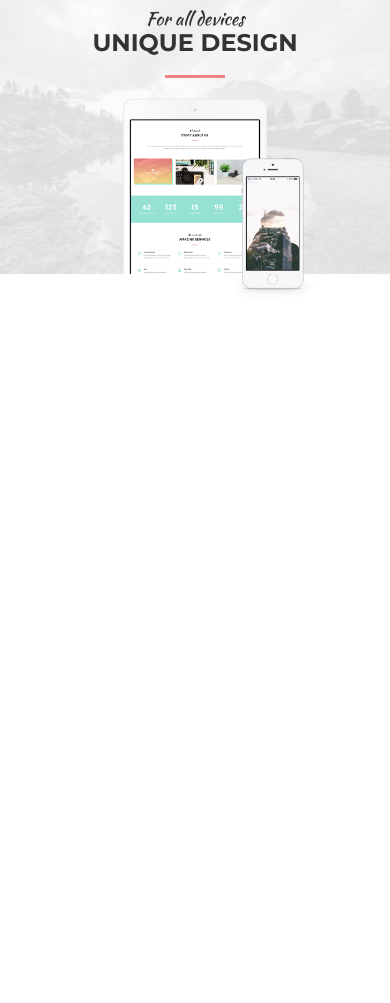
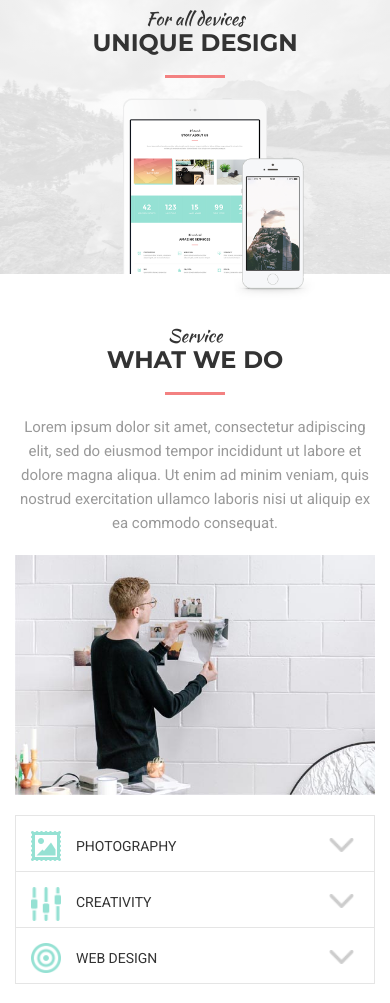
Before and after one commit to MikhailR/MoGo, a plain HTML site: page index.html in a window 390 px wide. Shown: the part 2470-3473 px from the top of the page. Before the commit the page ends 2770 px from the top, so only its background shows below. Drawn offline with Linux system fonts and the light colour scheme.

Commit message:
15.10.19 - 13:20

```diff
--- /dev/null
+++ b/css/section-list.css
@@ -0,0 +1,171 @@
+.list {
+	padding: 110px 0 120px;
+}
+
+.list__text {
+	font-family: 'Roboto', sans-serif;
+	padding: 0 120px;
+	margin-bottom: 85px;
+}
+
+.list__block {
+	display: flex;
+	justify-content: space-between;
+}
+
+.list__image {
+	flex-basis: 47.5%;
+}
+
+.list__image img {
+	display: block;
+	width: 100%;
+}
+
+.list__info {
+	flex-basis: 50%;
+	text-align: left;
+}
+
+.list__element {
+	padding: 15px 20px 10px 15px;
+	border: 1px solid #e5e5e5;
+	display: flex;
+	align-items: center;
+	margin-bottom: -1px;
+}
+
+.list__icon {
+	width: 30px;
+	height: 30px;
+	margin-right: 15px;
+}
+
+.list__icon img {
+	display: block;
+	width: 100%;
+}
+
+.list__service {
+	font-size: 14px;
+	color: #333;
+	text-transform: uppercase;
+}
+
+.list__arrow {
+	width: 25px;
+	height: 15px;
+	margin-left: auto;
+	cursor: pointer;
+}
+
+.list__arrow img {
+	display: block;
+	width: 100%;
+}
+
+.list__arrow--open {
+	transform: rotate(180deg);
+}
+
+.list__arrow:hover img {
+	filter: sepia(0.3) hue-rotate(115deg) saturate(3);
+}
+
+.list__description {
+	height: 180px;
+	box-sizing: border-box;
+	border: 1px solid #e5e5e5;
+	padding: 15px 20px 25px;
+	overflow-y: auto;
+	font-family: 'Roboto', sans-serif;
+	font-style: italic;
+	display: none;
+	transition: all 1s ease;
+}
+
+.list__description p {
+	margin-bottom: 15px;
+}
+
+.list__description--open {
+	display: block;
+	transition: all 1s ease;
+}
+
+/*Стилизация области прокрутки блока с информацией (начало).*/
+.list__description::-webkit-scrollbar-button {
+	background-image: url('');
+	background-repeat: no-repeat;
+	width: 5px;
+	height: 0px;
+}
+
+.list__description::-webkit-scrollbar-track {
+	background-color: #f5f5f5;
+}
+
+.list__description::-webkit-scrollbar-thumb {
+	-webkit-border-radius: 3px;
+	border-radius: 3px;
+	background-color: #95e1d3;
+	width: 20px;
+}
+
+.list__description::-webkit-scrollbar-thumb:hover {
+	background-color: #2ccaad;
+}
+
+.list__description::-webkit-resizer {
+	background-image: url('');
+	background-repeat: no-repeat;
+	width: 5px;
+	height: 0px;
+}
+
+.list__description::-webkit-scrollbar {
+	width: 5px;
+}
+/*Стилизация области прокрутки блока с информацией (конец).*/
+
+@media (max-width: 980px) {
+	.list {
+		padding: 50px 0;
+	}
+
+	.list__text {
+		padding: 0 50px;
+		margin-bottom: 40px;
+	}
+}
+
+@media (max-width: 768px) {
+	.list {
+		padding-bottom: 20px;
+	}
+
+	.list__text {
+		padding: 0;
+		margin-bottom: 20px;
+	}
+
+	.list__block {
+		flex-wrap: wrap;
+		justify-content: center;
+	}
+
+	.list__image {
+		flex-basis: 70%;
+		margin-bottom: 20px;
+	}
+
+	.list__info {
+		flex-basis: 70%;
+	}
+}
+
+@media (max-width: 480px) {
+	.list__image,
+	.list__info {
+		flex-basis: 100%;
+}
--- a/css/section-services.css
+++ b/css/section-services.css
@@ -5,13 +5,11 @@
 .services__block {
 	display: flex;
 	flex-wrap: wrap;
-/*	border: 1px solid red;*/
 }
 
 .services__element {
 	flex-basis: 33.3%;
 	box-sizing: border-box;
-/*	border: 1px solid green;*/
 	padding: 25px 25px 45px;
 	display: flex;
 }
@@ -20,7 +18,6 @@
 	width: 33px;
 	height: 33px;
 	flex-shrink: 0;
-/*	border: 1px solid blue;*/
 }
 
 .services__image img {
@@ -31,7 +28,6 @@
 .services__info {
 	padding-left: 25px;
 	text-align: left;
-/*	border: 1px solid yellow;*/
 }
 
 .services__title {
--- a/css/style.css
+++ b/css/style.css
@@ -9,6 +9,7 @@ font-family: 'Kaushan Script', cursive;*/
 @import url("section-counter.css");
 @import url("section-services.css");
 @import url("section-design.css");
+@import url("section-list.css");
 
 * {
 	margin: 0;
--- a/index.html
+++ b/index.html
@@ -16,8 +16,8 @@
 					<div class="header__menu">
 						<nav>
 							<ul class="header__navigation">
-								<li><a href="#">about</a></li>
-								<li><a href="#">service</a></li>
+								<li><a href="#about">about</a></li>
+								<li><a href="#services">service</a></li>
 								<li><a href="#">work</a></li>
 								<li><a href="#">blog</a></li>
 								<li><a href="#">contact</a></li>
@@ -48,7 +48,7 @@
 			</div>
 		</section>
 
-		<section class="about">
+		<section class="about" id="about">
 			<div class="wrap">
 				<p class="section__subtitle">What we do</p>
 				<p class="section__title">Story about us</p>
@@ -126,7 +126,7 @@
 			</div>
 		</section>
 
-		<section class="services">
+		<section class="services" id="services">
 			<div class="wrap">
 				<p class="section__subtitle">We work with</p>
 				<p class="section__title">Amazing services</p>
@@ -206,6 +206,63 @@
 				</div>
 			</div>
 		</section>
+
+		<section class="list">
+			<div class="wrap">
+				<p class="section__subtitle">Service</p>
+				<p class="section__title">what we do</p>
+				<div class="devider"></div>
+				<p class="list__text">Lorem ipsum dolor sit amet, consectetur
+					adipiscing elit, sed do eiusmod tempor incididunt ut labore et dolore magna aliqua. Ut enim ad minim veniam, quis nostrud exercitation ullamco laboris nisi ut aliquip ex ea commodo consequat. </p>
+				<div class="list__block">
+					<div class="list__image">
+						<img src="img/service-image.jpg" alt="Service photo">
+					</div>
+					<div class="list__info">
+						<div class="list__element">
+							<div class="list__icon">
+								<img src="img/service1.png" alt="Service-1 icon">
+							</div>
+							<p class="list__service">Photography</p>
+							<div class="list__arrow">
+								<img src="img/service-arrow-down.png" alt="Service-1 arrow">
+							</div>
+						</div>
+						<div class="list__description">
+							<p>Lorem ipsum dolor sit amet, consectetur adipiscing elit, sed do eiusmod tempor incididunt ut labore et dolore magna aliqua. Ut enim ad minim veniam, quis nostrud exercitation ullamco laboris nisi ut aliquip ex ea commodo consequat. Duis aute irure dolor in reprehenderit in voluptate velit esse cillum dolore eu fugiat nulla pariatur. Excepteur sint occaecat cupidatat non proident, sunt in culpa qui officia deserunt mollit anim id est laborum.</p>
+							<p>Lorem ipsum dolor sit amet, consectetur adipiscing elit, sed do eiusmod tempor incididunt ut labore et dolore magna aliqua. Ut enim ad minim veniam, quis nostrud exercitation ullamco laboris nisi ut aliquip ex ea commodo consequat. Duis aute irure dolor in reprehenderit in voluptate velit esse cillum dolore eu fugiat nulla pariatur. Excepteur sint occaecat cupidatat non proident, sunt in culpa qui officia deserunt mollit anim id est laborum.</p>
+						</div>
+						<div class="list__element">
+							<div class="list__icon">
+								<img src="img/service2.png" alt="Service-2 icon">
+							</div>
+							<p class="list__service">creativity</p>
+							<div class="list__arrow">
+								<img src="img/service-arrow-down.png" alt="Service-1 arrow">
+							</div>
+						</div>
+						<div class="list__description">
+							<p>Lorem ipsum dolor sit amet, consectetur adipiscing elit, sed do eiusmod tempor incididunt ut labore et dolore magna aliqua. Ut enim ad minim veniam, quis nostrud exercitation ullamco laboris nisi ut aliquip ex ea commodo consequat. Duis aute irure dolor in reprehenderit in voluptate velit esse cillum dolore eu fugiat nulla pariatur. Excepteur sint occaecat cupidatat non proident, sunt in culpa qui officia deserunt mollit anim id est laborum.</p>
+							<p>Lorem ipsum dolor sit amet, consectetur adipiscing elit, sed do eiusmod tempor incididunt ut labore et dolore magna aliqua. Ut enim ad minim veniam, quis nostrud exercitation ullamco laboris nisi ut aliquip ex ea commodo consequat. Duis aute irure dolor in reprehenderit in voluptate velit esse cillum dolore eu fugiat nulla pariatur. Excepteur sint occaecat cupidatat non proident, sunt in culpa qui officia deserunt mollit anim id est laborum.</p>
+						</div>
+						<div class="list__element">
+							<div class="list__icon">
+								<img src="img/service3.png" alt="Service-3 icon">
+							</div>
+							<p class="list__service">web design</p>
+							<div class="list__arrow">
+								<img src="img/service-arrow-down.png" alt="Service-1 arrow">
+							</div>
+						</div>
+						<div class="list__description">
+							<p>Lorem ipsum dolor sit amet, consectetur adipiscing elit, sed do eiusmod tempor incididunt ut labore et dolore magna aliqua. Ut enim ad minim veniam, quis nostrud exercitation ullamco laboris nisi ut aliquip ex ea commodo consequat. Duis aute irure dolor in reprehenderit in voluptate velit esse cillum dolore eu fugiat nulla pariatur. Excepteur sint occaecat cupidatat non proident, sunt in culpa qui officia deserunt mollit anim id est laborum.</p>
+							<p>Lorem ipsum dolor sit amet, consectetur adipiscing elit, sed do eiusmod tempor incididunt ut labore et dolore magna aliqua. Ut enim ad minim veniam, quis nostrud exercitation ullamco laboris nisi ut aliquip ex ea commodo consequat. Duis aute irure dolor in reprehenderit in voluptate velit esse cillum dolore eu fugiat nulla pariatur. Excepteur sint occaecat cupidatat non proident, sunt in culpa qui officia deserunt mollit anim id est laborum.</p>
+						</div>
+					</div>
+				</div>
+			</div>
+		</section>
 	</div>
+	<script src="js/script.js" type="text/javascript"></script>
 </body>
 </html>
--- /dev/null
+++ b/js/script.js
@@ -0,0 +1,30 @@
+var arrow = document.querySelectorAll('.list__arrow');
+var text = document.querySelectorAll('.list__description');
+
+function openText(arr, txt) {
+	txt.classList.add('list__description--open');
+	arr.classList.add('list__arrow--open');
+}
+
+function closeText(arr, txt) {
+	txt.classList.remove('list__description--open');
+	arr.classList.remove('list__arrow--open');
+}
+
+function clickFunction(arr, txt) {
+ 	if(arr.className.indexOf('list__arrow--open') === -1)
+  	{  openText(arr, txt);}
+  		else {	closeText(arr, txt);}
+}
+
+arrow[0].addEventListener('click', function() {
+	clickFunction(arrow[0],text[0]);
+});
+
+arrow[1].addEventListener('click', function() {
+	clickFunction(arrow[1],text[1]);
+});
+
+arrow[2].addEventListener('click', function() {
+	clickFunction(arrow[2],text[2]);
+});
```
